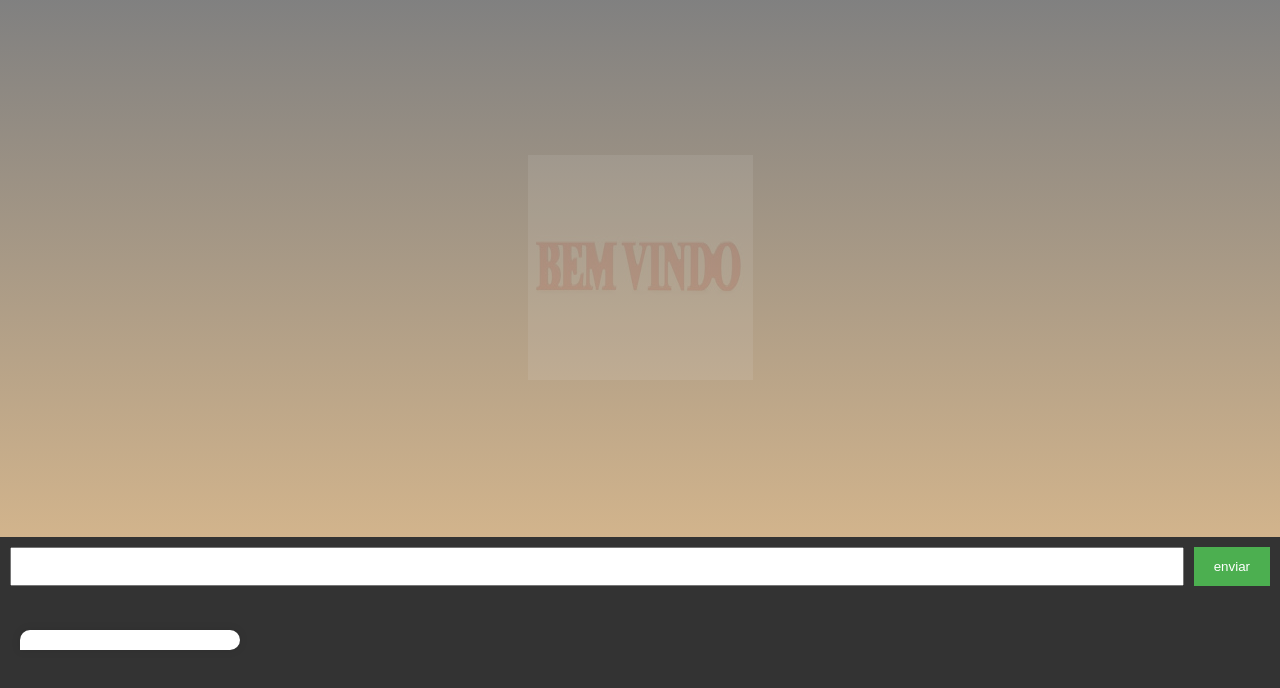
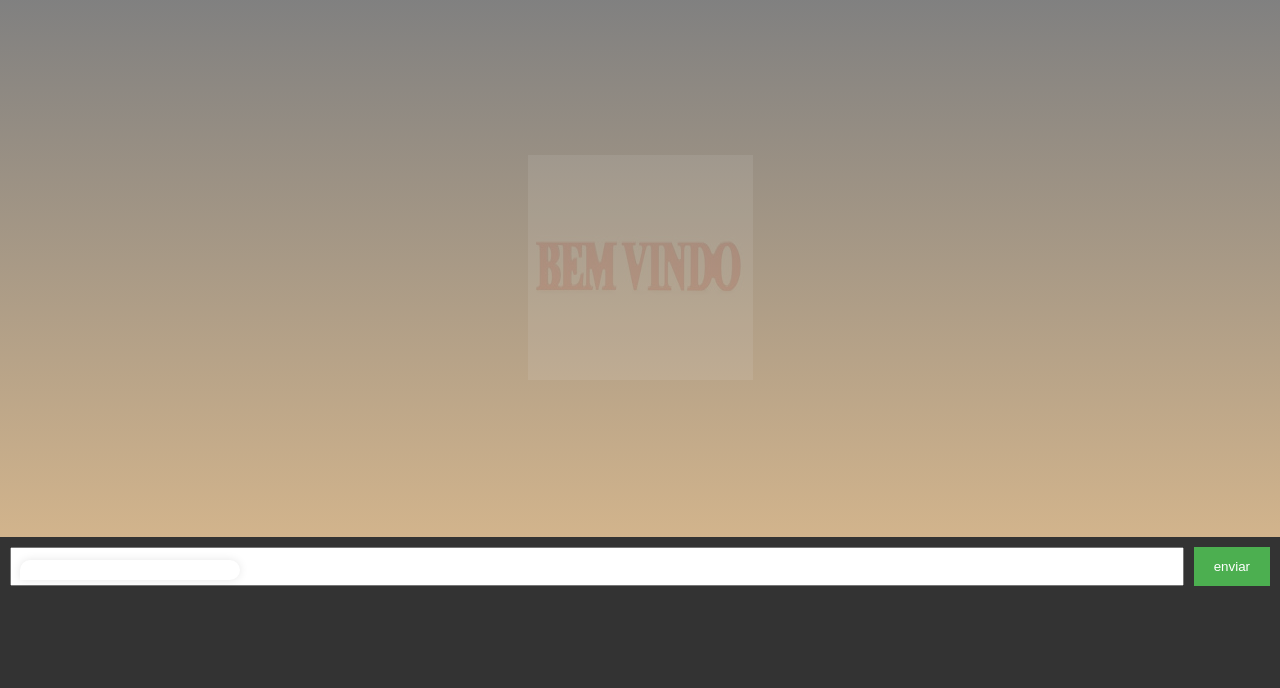
Before and after one commit to reemias/chat.on, a plain HTML site: page index.html in a window 1280 px wide. Both pictures are taken after a click on the button "enviar". Shown: the part 40-728 px from the top of the page. Drawn offline with Linux system fonts and the light colour scheme.

Commit message:
Update style.css

```diff
--- a/style.css
+++ b/style.css
@@ -121,7 +121,7 @@ nav a {
     background-color: white;
     border-radius: 30px 30px 30px 0;
     position: absolute;
-    bottom: 110px; /* Espaço de 100px acima do footer */
+    bottom: 180px; /* Espaço de 100px acima do footer */
     right: 1;
     width: 200px;
     padding: 10px;
```
